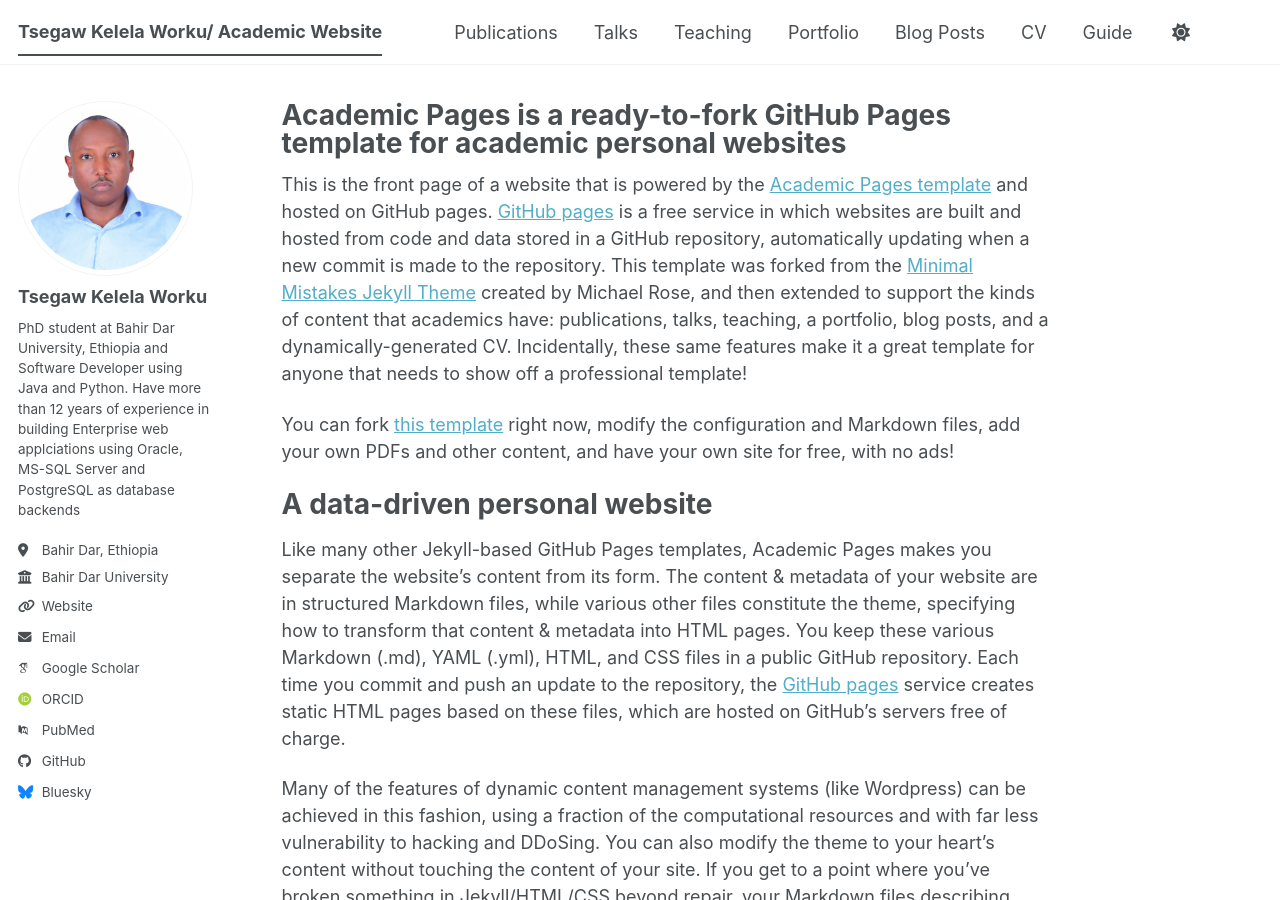
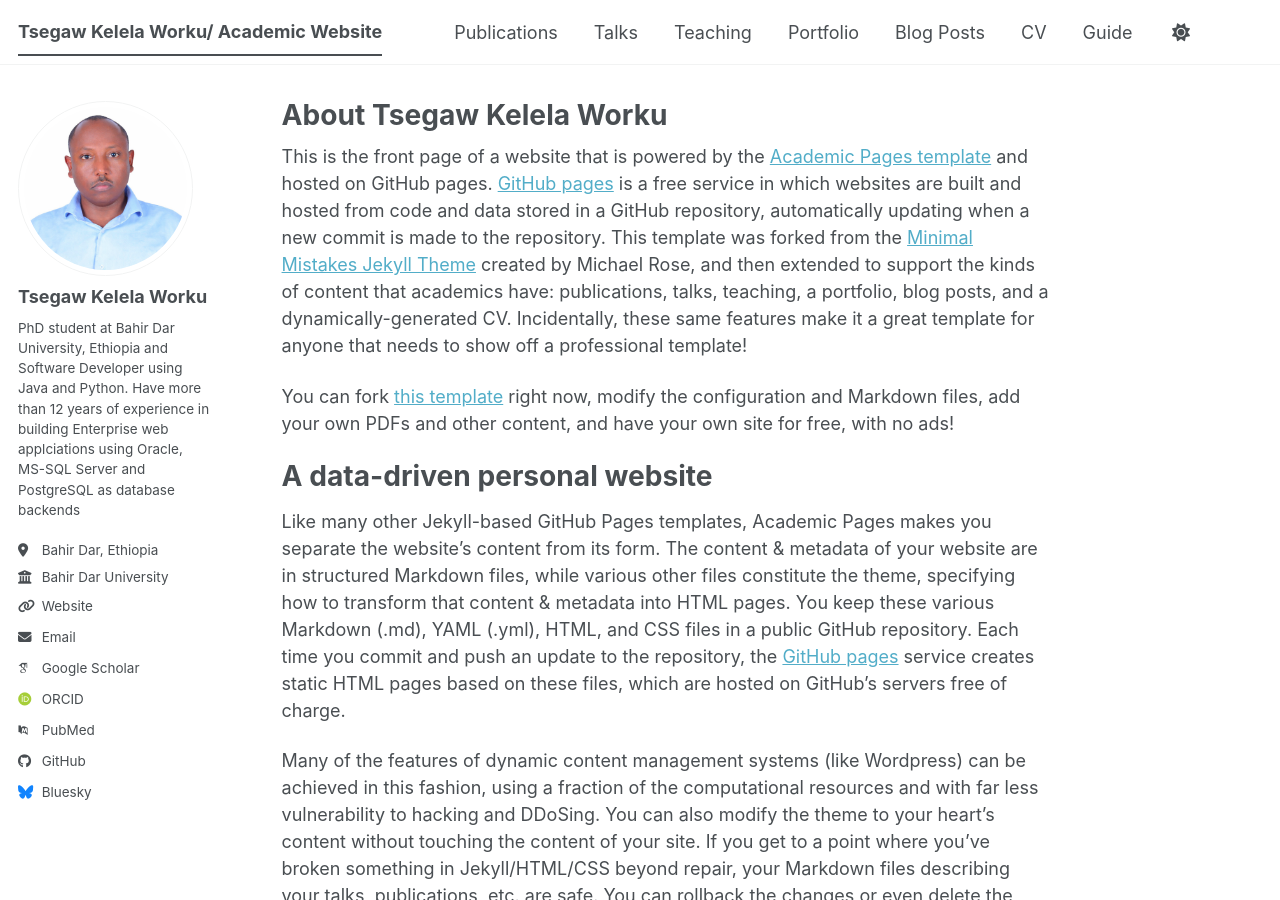
Before and after one commit to tsegaw-DS/tsegaw-DS.github.io, a Jekyll site: the page built from _pages/about.md, in a window 1280 px wide and 900 px high. Built offline with Jekyll 4.4.1, drawn with Linux system fonts in a browser that asks for light colours; some web fonts are replaced; a script bundle is joined from its source files by our own code; library files that are not in the unit come from our copies.

Commit message:
Update about.md

```diff
--- a/_pages/about.md
+++ b/_pages/about.md
@@ -1,6 +1,6 @@
 ---
 permalink: /
-title: "Academic Pages is a ready-to-fork GitHub Pages template for academic personal websites"
+title: "About Tsegaw Kelela Worku"
 author_profile: true
 redirect_from:
   - /about/
```
